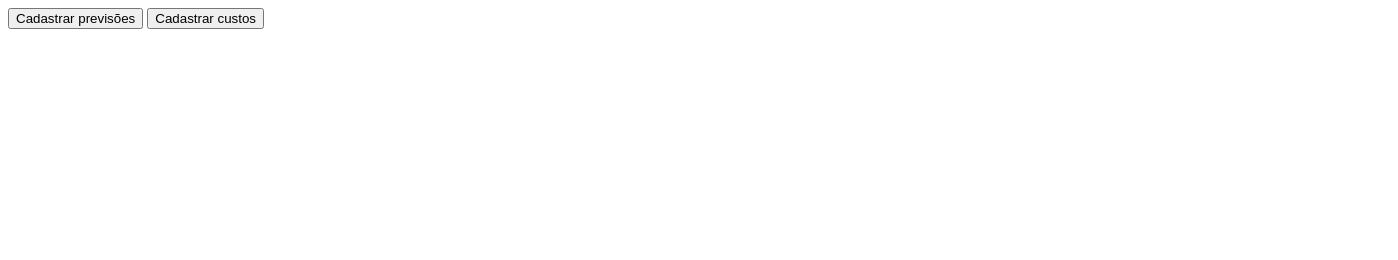
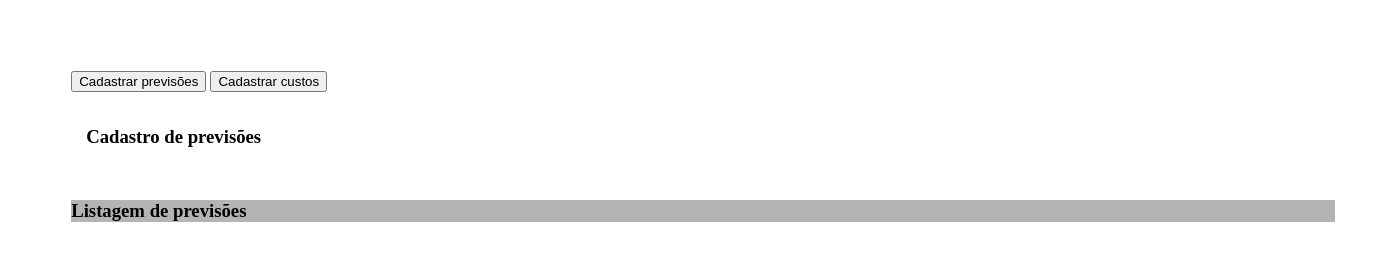
Before and after one commit to AlissonAp/orcamentosEmpresariais, a plain HTML site: page App/index.html in a window 1280 px wide. Both pictures are taken after a click on the button "Cadastrar previsões". Shown: the whole page, 1398 px wide, since content can reach past the window. Drawn offline with Linux system fonts and the light colour scheme.

Commit message:
outro commit

```diff
--- a/App/index.html
+++ b/App/index.html
@@ -1,35 +1,37 @@
 <html>
 
 <head>
-    <title>
-        Controle de finanças
-    </title>
+    <title>Controle de finanças</title>
+    <link rel="stylesheet" href="./css/main.css">
+    <script src="./js/jquery.js"></script>
+    <script src="./js/main.js"></script>
 </head>
 
 <body>
     <div id="mainContainer" class="main-container">
+
         <button onClick="cadastrarPrevisoes()" class="btn btn-primary">Cadastrar previsões</button>
         <button onClick="cadastrarCustos()" class="btn btn-primary">Cadastrar custos</button>
-    </div>
 
         <div id="containerCustos">
+
             <div class="tab-cadastro">
-
+                <h3>Cadastro de custos</h3>
             </div>
             <div class="tab-listagem">
-
+                <h3>Listagem de custos</h3>
             </div>
         </div>
 
         <div id="containerPrevisoes">
             <div class="tab-cadastro">
-
+                <h3>Cadastro de previsões</h3>
             </div>
             <div class="tab-listagem">
-
+                <h3>Listagem de previsões</h3>
             </div>
         </div>
-
+    </div>
 </body>
 
 </html>
--- a/App/js/main.js
+++ b/App/js/main.js
@@ -1,12 +1,21 @@
-window.onload = function(){
-    $('#containerCustos').hide();
-    $('#containerPrevisoes').hide();
+var principal;
+var previsoes;
+var custos;
+
+$(document).ready(function () {
+    principal = $('#mainContainer');
+    previsoes = $('#containerPrevisoes');
+    custos = $('#containerCustos');
+    previsoes.hide();
+    custos.hide();
+})
+
+function cadastrarPrevisoes() {
+    custos.hide();
+    previsoes.show();
 }
 
-function cadastrarPrevisoes(){
-
+function cadastrarCustos() {
+    previsoes.hide();
+    custos.show();
 }
-
-function cadastrarCustos(){
-
-}
```
Lines whose indentation alone changed are shown as unchanged.
